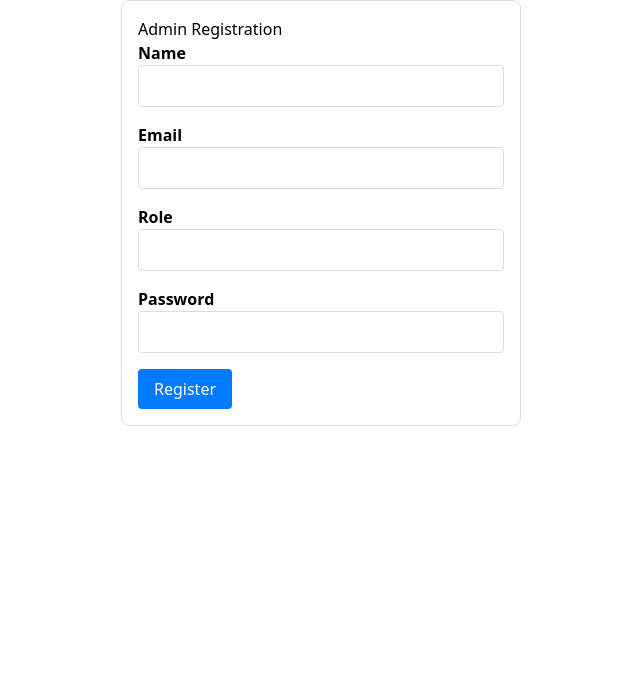
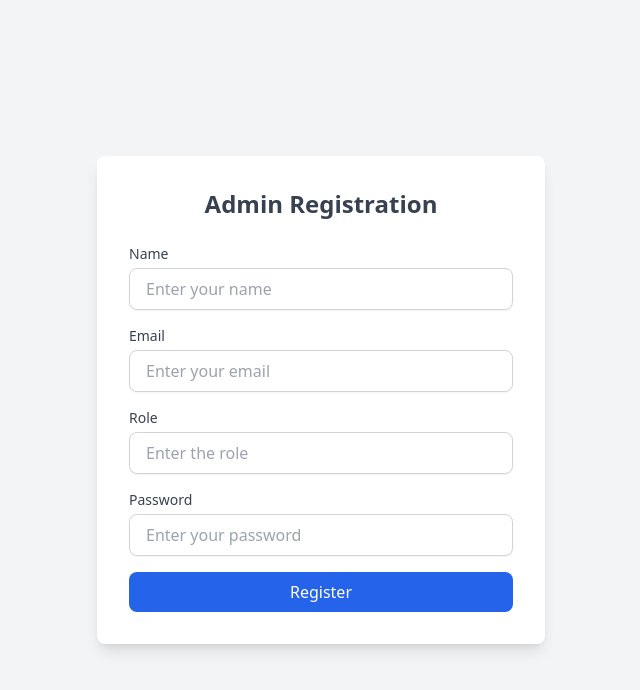
Before and after one commit to Adebayozz1994/Blog-Site-Frontend, a Vue app: page /admin/register in a window 1280 px wide. Shown: the top 690 px of the page, without its empty margins (319-959 px from the left). Built offline with nearby package versions, Linux system fonts and the light colour scheme.

Commit message:
new commit

```diff
--- a/src/components/AdminDashboard.vue
+++ b/src/components/AdminDashboard.vue
@@ -1,40 +1,47 @@
 <template>
   <div class="dashboard">
-    <h4>Dashboard</h4>
+    <!-- Sidebar -->
+    <aside :class="['sidebar', { collapsed: isSidebarCollapsed }]">
+      <h4 class="logo">Admin Dashboard</h4>
+      <nav>
+        <ul>
+          <li @click="showSection('profile')">Profile</li>
+          <li @click="showSection('updatePassword')">Update Password</li>
+          <li @click="showSection('uploadPicture')">Upload Picture</li>
+          <li @click="logout">Logout</li>
+          <li @click="register">Register</li>
+        </ul>
+      </nav>
+    </aside>
 
-    <!-- Displaying the User's Name and Email -->
+    <!-- Main Content -->
+    <main class="content">
+      <!-- Navbar -->
+      <header class="navbar">
+        <button @click="toggleSidebar" class="toggle-sidebar-btn">☰</button>
+        <div class="user-info">
+          <p class="user-name">{{ user.name }}</p>
+          <p class="user-email">{{ user.email }}</p>
+          <img
+            v-if="user.profile_picture_url"
+            :src="user.profile_picture_url"
+            alt="Profile Picture"
+            class="profile-pic"
+          />
+        </div>
+      </header>
+
+      <!-- Content Sections -->
+      <section v-if="activeSection === 'profile'" class="profile-section">
+        <h4>Profile</h4>
         <div class="user-info">
           <p><strong>Name:</strong> {{ user.name }}</p>
           <p><strong>Email:</strong> {{ user.email }}</p>
-      <div v-if="user && user.profile_picture_url">
-        <img :src="user.profile_picture_url" alt="Profile Picture" width="150" height="150" />
         </div>
-    </div>
+      </section>
 
-    <!-- Update Password Button: Only visible if the form is not shown -->
-    <button v-if="!showUpdatePasswordForm"
-            @click="showUpdatePasswordForm = true"
-            class="bg-blue-500 text-white py-2 px-4 rounded-lg hover:bg-blue-600">
-      Update Password
-    </button>
-
-    <!-- Profile Picture Upload Section -->
-    <div>
-      <h2>Upload Profile Picture</h2>
-      <form @submit.prevent="uploadProfilePicture">
-        <div>
-          <input type="file" @change="handleFileChange" accept="image/*" />
-        </div>
-        <button type="submit" :disabled="!profilePicture">Upload Picture</button>
-      </form>
-      <div v-if="uploadMessage" class="message">{{ uploadMessage }}</div>
-      <div v-if="uploadError" class="error">{{ uploadError }}</div>
-    </div>
-    <!-- End of Profile Picture Upload -->
-
-    <!-- Display Update Password Form if the user clicked the button -->
-    <div v-if="showUpdatePasswordForm">
-      <h2>Update Your Password</h2>
+      <section v-if="activeSection === 'updatePassword'" class="password-section">
+        <h4>Update Your Password</h4>
         <form @submit.prevent="updatePasswordByEmail">
           <div>
             <label>Email Address</label>
@@ -50,185 +57,228 @@
           </div>
           <button type="submit">Update Password</button>
         </form>
+      </section>
+
+      <section v-if="activeSection === 'uploadPicture'" class="picture-section">
+        <h4>Upload Profile Picture</h4>
+        <form @submit.prevent="uploadProfilePicture">
+          <div>
+            <input type="file" @change="handleFileChange" accept="image/*" />
           </div>
-
-    <!-- Success Message -->
-    <div v-if="message" class="message">{{ message }}</div>
-
-    <!-- Error Message -->
-    <div v-if="error" class="error">{{ error }}</div>
-
-    <!-- Logout Button -->
-    <button @click="logout" class="bg-red-500 text-white py-2 px-4 rounded-lg hover:bg-red-600">
-      Logout
-    </button>
-    <button @click="register" class="bg-red-500 text-white py-2 px-4 rounded-lg hover:bg-red-600">
-      Register
-    </button>
+          <button type="submit" :disabled="!profilePicture">Upload Picture</button>
+        </form>
+        <div v-if="uploadMessage" class="message">{{ uploadMessage }}</div>
+        <div v-if="uploadError" class="error">{{ uploadError }}</div>
+      </section>
+    </main>
   </div>
 </template>
 
 <script setup>
-import { ref, onMounted } from 'vue';
-import { useRouter } from 'vue-router';
-import axios from 'axios';
+import { ref, onMounted } from "vue";
+import { useRouter } from "vue-router";
+import axios from "axios";
 
-const user = ref({ name: '', email: '' });
+const user = ref({ name: "", email: "", profile_picture_url: "" });
 const router = useRouter();
+const activeSection = ref("profile");
+const isSidebarCollapsed = ref(false); // Sidebar collapse state
+
+// Toggle sidebar visibility
+const toggleSidebar = () => {
+  isSidebarCollapsed.value = !isSidebarCollapsed.value;
+};
+
+const showSection = (section) => {
+  activeSection.value = section;
+};
 
 // States for password update form
-const email = ref('');
-const password = ref('');
-const password_confirmation = ref('');
-const message = ref('');
-const error = ref('');
-const showUpdatePasswordForm = ref(false); // Toggle for showing the update password form
+const email = ref("");
+const password = ref("");
+const password_confirmation = ref("");
+const message = ref("");
+const error = ref("");
 
 // Profile picture logic
 const profilePicture = ref(null);
-const uploadMessage = ref('');
-const uploadError = ref('');
+const uploadMessage = ref("");
+const uploadError = ref("");
 
-// Fetch user info and persist profile picture in localStorage
+// Fetch user info
 const fetchUserInfo = () => {
-  const token = localStorage.getItem('token');
+  const token = localStorage.getItem("token");
   if (token) {
-    axios.post('http://localhost:8000/api/admin/getAdmin', { token })
-      .then(res => {
+    axios
+      .post("http://localhost:8000/api/admin/getAdmin", { token })
+      .then((res) => {
         if (res.data.status) {
           user.value.name = res.data.admin.name;
           user.value.email = res.data.admin.email;
 
-          // Set profile picture URL and store it in localStorage
           const profilePicUrl = res.data.admin.profile_picture
             ? `http://localhost:8000/storage/profile_picture/${res.data.admin.profile_picture}`
             : null;
 
           user.value.profile_picture_url = profilePicUrl;
           if (profilePicUrl) {
-            localStorage.setItem('profile_picture_url', profilePicUrl); // Persist profile picture URL
+            localStorage.setItem("profile_picture_url", profilePicUrl);
           }
-        } else {
-          console.error('Failed to fetch user info');
         }
       })
-      .catch(error => {
-        console.error('Error fetching user info:', error);
-      });
+      .catch(() => router.push("/admin/login"));
   } else {
-    // If there's no token, redirect to login page
-    router.push('/admin/login');
+    router.push("/admin/login");
   }
 };
 
-// Call fetchUserInfo when the component is mounted
 onMounted(() => {
   fetchUserInfo();
-
-  // Load profile picture URL from localStorage on reload
-  user.value.profile_picture_url = localStorage.getItem('profile_picture_url');
+  user.value.profile_picture_url = localStorage.getItem("profile_picture_url");
 });
 
-// Logout function
+// Logout
 const logout = () => {
-  const token = localStorage['token'];
-  axios.post('http://localhost:8000/api/admin/logout', { token }).then(() => {
-    localStorage.removeItem('token');
-    localStorage.removeItem('profile_picture_url'); // Remove profile picture URL from storage on logout
-    router.push('/admin/login');
+  const token = localStorage.getItem("token");
+  axios.post("http://localhost:8000/api/admin/logout", { token }).then(() => {
+    localStorage.removeItem("token");
+    localStorage.removeItem("profile_picture_url");
+    router.push("/admin/login");
   });
 };
 
-// Register function
+// Redirect to register page
 const register = () => {
-  router.push('/admin/register');
-};
-
-// Update password function
-const updatePasswordByEmail = async () => {
-  const token = localStorage.getItem('token'); // Ensure the token is available
-
-  if (!token) {
-    error.value = "No token found, please log in again.";
-    return;
-  }
-
-  try {
-    // Make sure token is passed in the request
-    const response = await axios.put('http://localhost:8000/api/admin/password', {
-      email: email.value,
-      password: password.value,
-      password_confirmation: password_confirmation.value,
-      token: token, // Include the token for authentication
-    });
-
-    // Handle response success
-    message.value = response.data.message;
-    error.value = '';
-
-    // Clear form fields
-    email.value = '';
-    password.value = '';
-    password_confirmation.value = '';
-    showUpdatePasswordForm.value = false; // Hide the form after submission
-  } catch (errorResponse) {
-    // Handle error responses from the backend
-    if (errorResponse.response && errorResponse.response.data.errors) {
-      const errors = errorResponse.response.data.errors;
-      error.value = errors.email?.[0] || errors.password?.[0] || 'An error occurred';
-    } else {
-      error.value = 'An error occurred';
-    }
-
-    message.value = '';
-  }
-};
-
-// Profile Picture Upload Handler
-const handleFileChange = (event) => {
-  profilePicture.value = event.target.files[0]; // Store the selected file
-};
-
-const uploadProfilePicture = async () => {
-  if (!profilePicture.value) {
-    uploadError.value = 'No file selected!';
-    return;
-  }
-
-  const formData = new FormData();
-  formData.append('profile_picture', profilePicture.value);
-  try {
-    const response = await axios.post('http://localhost:8000/api/admin/uploadProfilePic', formData, {
-      headers: {
-        'Content-Type': 'multipart/form-data',
-      },
-      withCredentials: true,
-    });
-
-    if (response.status === 200) {
-      uploadMessage.value = 'Profile picture uploaded successfully!';
-      uploadError.value = '';
-
-      // Update profile picture URL in localStorage after upload
-      const newProfilePicUrl = response.data.profile_picture_url;
-      user.value.profile_picture_url = newProfilePicUrl;
-      localStorage.setItem('profile_picture_url', newProfilePicUrl); // Persist new profile picture URL
-    } else {
-      uploadError.value = 'Error uploading profile picture!';
-    }
-  } catch (error) {
-    uploadError.value = 'An error occurred while uploading the picture.';
-    uploadMessage.value = '';
-    console.error('Upload Error:', error);
-  }
+  router.push("/admin/register");
 };
 </script>
 
 <style scoped>
-/* Add styling as needed */
+/* Dashboard Layout */
+.dashboard {
+  display: flex;
+  min-height: 100vh;
+}
+
+/* Sidebar */
+.sidebar {
+  width: 200px;
+  background: #2c3e50;
+  color: white;
+  padding: 0px;
+  display: flex;
+  flex-direction: column;
+  align-items: center;
+  transition: width 0.3s;
+}
+
+.sidebar.collapsed {
+  width: 0px;
+}
+
+.logo {
+  margin-left: 30px;
+  font-size: 1.5em;
+  font-weight: bold;
+  margin-bottom: 20px;
+}
+
+.sidebar nav ul {
+  list-style: none;
+  padding: 0;
+  width: 100%;
+}
+
+.sidebar nav ul li {
+  padding: 5px;
+  /* text-align: center; */
+  cursor: pointer;
+  border-radius: 5px;
+  margin-bottom: 10px;
+  transition: background 0.3s;
+}
+
+.sidebar nav ul li:hover {
+  background: #34495e;
+}
+
+/* Main Content */
+.content {
+  flex: 1;
+  background: #ecf0f1;
+}
+
+/* Navbar */
+.navbar {
+  display: flex;
+  justify-content: space-between;
+  align-items: center;
+  background: #3498db;
+  color: white;
+  padding: 5px 20px;
+  border-bottom: 2px solid #2980b9;
+}
+
+.toggle-sidebar-btn {
+  background: none;
+  border: none;
+  color: white;
+  font-size: 1.5rem;
+  cursor: pointer;
+}
+
+.user-info {
+  display: flex;
+  align-items: center;
+  gap: 15px;
+}
+
+.profile-pic {
+  width: 50px;
+  height: 50px;
+  border-radius: 50%;
+  object-fit: cover;
+}
+
+.user-name,
+.user-email {
+  font-size: 0.9rem;
+}
+
+/* Form Styles */
+form div {
+  margin-bottom: 15px;
+}
+
+input[type="email"],
+input[type="password"],
+input[type="file"] {
+  width: 100%;
+  padding: 10px;
+  margin-top: 5px;
+  border: 1px solid #ccc;
+  border-radius: 5px;
+}
+
+button {
+  padding: 10px 20px;
+  background: #3498db;
+  color: white;
+  border: none;
+  border-radius: 5px;
+  cursor: pointer;
+  transition: background 0.3s;
+}
+
+button:hover {
+  background: #2980b9;
+}
+
+/* Messages */
 .message {
   color: green;
 }
+
 .error {
   color: red;
 }
--- a/src/components/AdminLogin.vue
+++ b/src/components/AdminLogin.vue
@@ -1,23 +1,43 @@
 <template>
-    <div class="admin-login-form">
-      <h2>Admin Login</h2>
-      <form @submit.prevent="login">
-        <div class="form-group">
-          <label for="email">Email</label>
-          <input v-model="email" type="email" id="email" required />
+  <div class="min-h-screen flex items-center justify-center bg-gray-100">
+    <div class="w-full max-w-md bg-white p-8 rounded-lg shadow-lg">
+      <h2 class="text-2xl font-bold text-center mb-6 text-gray-700">Admin Login</h2>
+      <form @submit.prevent="login" class="space-y-4">
+        <div>
+          <label for="email" class="block text-sm font-medium text-gray-700">Email</label>
+          <input
+            v-model="email"
+            type="email"
+            id="email"
+            class="mt-1 block w-full px-4 py-2 border border-gray-300 rounded-lg shadow-sm focus:ring-blue-500 focus:border-blue-500"
+            placeholder="Enter your email"
+            required
+          />
         </div>
 
-        <div class="form-group">
-          <label for="password">Password</label>
-          <input v-model="password" type="password" id="password" required />
+        <div>
+          <label for="password" class="block text-sm font-medium text-gray-700">Password</label>
+          <input
+            v-model="password"
+            type="password"
+            id="password"
+            class="mt-1 block w-full px-4 py-2 border border-gray-300 rounded-lg shadow-sm focus:ring-blue-500 focus:border-blue-500"
+            placeholder="Enter your password"
+            required
+          />
         </div>
 
-        <button type="submit">Login</button>
+        <button
+          type="submit"
+          class="w-full bg-blue-600 text-white py-2 px-4 rounded-lg hover:bg-blue-700 transition">
+          Login
+        </button>
 
-        <div v-if="error">
-          <p class="error">{{ error }}</p>
+        <div v-if="error" class="text-sm text-red-600 text-center mt-4">
+          {{ error }}
         </div>
       </form>
+    </div>
   </div>
 </template>
 
@@ -38,7 +58,7 @@ import { url } from '@/data';
 
   axios.post(`${url}admin/login`, loginDetails)
     .then(res => {
-        const {admin } = res.data;
+      const { admin } = res.data;
       if (res.data.status) {
         localStorage.setItem('token', res.data.token);
         localStorage.setItem('role', res.data.role);
@@ -47,7 +67,6 @@ import { url } from '@/data';
         console.log('Token:', res.data.token);
         console.log('Role:', res.data.role);
         console.log('Admin Details:', admin);
-
 
         router.push('/admin/dashboard');
       } else {
@@ -60,40 +79,3 @@ import { url } from '@/data';
     });
 };
 </script>
-
-  <style>
-  .admin-login-form {
-    max-width: 400px;
-    margin: auto;
-    padding: 1em;
-    border: 1px solid #ddd;
-    border-radius: 8px;
-  }
-  .form-group {
-    margin-bottom: 1em;
-  }
-  label {
-    display: block;
-    font-weight: bold;
-  }
-  input {
-    width: 100%;
-    padding: 0.5em;
-    border: 1px solid #ddd;
-    border-radius: 4px;
-  }
-  button {
-    padding: 0.5em 1em;
-    border: none;
-    background-color: #007bff;
-    color: white;
-    border-radius: 4px;
-    cursor: pointer;
-  }
-  button:hover {
-    background-color: #0056b3;
-  }
-  .error {
-    color: red;
-  }
-  </style>
--- a/src/components/AdminRegister.vue
+++ b/src/components/AdminRegister.vue
@@ -1,36 +1,70 @@
 <template>
-    <div class="admin-register-form">
-      <h2>Admin Registration</h2>
-      <form @submit.prevent="registerAdmin">
-        <div class="form-group">
-          <label for="name">Name</label>
-          <input v-model="form.name" type="text" id="name" required />
+  <div class="min-h-screen flex items-center justify-center bg-gray-100">
+    <div class="w-full max-w-md bg-white p-8 rounded-lg shadow-lg">
+      <h2 class="text-2xl font-bold text-center mb-6 text-gray-700">Admin Registration</h2>
+      <form @submit.prevent="registerAdmin" class="space-y-4">
+        <div>
+          <label for="name" class="block text-sm font-medium text-gray-700">Name</label>
+          <input
+            v-model="form.name"
+            type="text"
+            id="name"
+            class="mt-1 block w-full px-4 py-2 border border-gray-300 rounded-lg shadow-sm focus:ring-blue-500 focus:border-blue-500"
+            placeholder="Enter your name"
+            required
+          />
         </div>
 
-        <div class="form-group">
-          <label for="email">Email</label>
-          <input v-model="form.email" type="email" id="email" required />
+        <div>
+          <label for="email" class="block text-sm font-medium text-gray-700">Email</label>
+          <input
+            v-model="form.email"
+            type="email"
+            id="email"
+            class="mt-1 block w-full px-4 py-2 border border-gray-300 rounded-lg shadow-sm focus:ring-blue-500 focus:border-blue-500"
+            placeholder="Enter your email"
+            required
+          />
         </div>
 
-        <div class="form-group">
-          <label for="role">Role</label>
-          <input v-model="form.role" type="text" id="role" required />
+        <div>
+          <label for="role" class="block text-sm font-medium text-gray-700">Role</label>
+          <input
+            v-model="form.role"
+            type="text"
+            id="role"
+            class="mt-1 block w-full px-4 py-2 border border-gray-300 rounded-lg shadow-sm focus:ring-blue-500 focus:border-blue-500"
+            placeholder="Enter the role"
+            required
+          />
         </div>
 
-        <div class="form-group">
-          <label for="password">Password</label>
-          <input v-model="form.password" type="password" id="password" required />
+        <div>
+          <label for="password" class="block text-sm font-medium text-gray-700">Password</label>
+          <input
+            v-model="form.password"
+            type="password"
+            id="password"
+            class="mt-1 block w-full px-4 py-2 border border-gray-300 rounded-lg shadow-sm focus:ring-blue-500 focus:border-blue-500"
+            placeholder="Enter your password"
+            required
+          />
         </div>
 
-        <button type="submit">Register</button>
+        <button
+          type="submit"
+          class="w-full bg-blue-600 text-white py-2 px-4 rounded-lg hover:bg-blue-700 transition">
+          Register
+        </button>
 
-        <div v-if="status !== null">
-          <p :class="status ? 'success' : 'error'">{{ message }}</p>
-          <ul v-if="errors.length">
+        <div v-if="status !== null" class="text-center mt-4">
+          <p :class="status ? 'text-green-600' : 'text-red-600'">{{ message }}</p>
+          <ul v-if="errors.length" class="mt-2 text-red-600 text-sm list-disc list-inside">
             <li v-for="error in errors" :key="error">{{ error }}</li>
           </ul>
         </div>
       </form>
+    </div>
   </div>
 </template>
 
@@ -72,43 +106,3 @@ import { url } from '@/data';
   }
 };
 </script>
-
-  <style>
-  .admin-register-form {
-    max-width: 400px;
-    margin: auto;
-    padding: 1em;
-    border: 1px solid #ddd;
-    border-radius: 8px;
-  }
-  .form-group {
-    margin-bottom: 1em;
-  }
-  label {
-    display: block;
-    font-weight: bold;
-  }
-  input {
-    width: 100%;
-    padding: 0.5em;
-    border: 1px solid #ddd;
-    border-radius: 4px;
-  }
-  button {
-    padding: 0.5em 1em;
-    border: none;
-    background-color: #007bff;
-    color: white;
-    border-radius: 4px;
-    cursor: pointer;
-  }
-  button:hover {
-    background-color: #0056b3;
-  }
-  .success {
-    color: green;
-  }
-  .error {
-    color: red;
-  }
-  </style>
```
Lines whose indentation alone changed are shown as unchanged.
